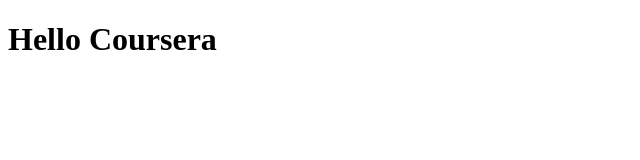
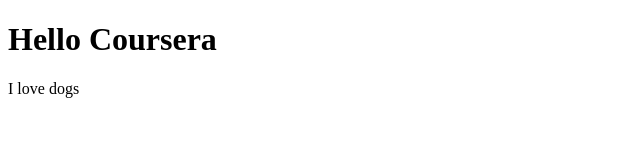
Before and after one commit to ElleBee12/coursera-test, a plain HTML site: page site/index.html in a window 1280 px wide. Shown: the full height of the page, 0-640 px from the left. Drawn offline with Linux system fonts and the light colour scheme.

Commit message:
paragraph addition to contnet.

```diff
--- a/site/index.html
+++ b/site/index.html
@@ -5,6 +5,7 @@
 </head>
 <body>
 	<h1>Hello Coursera</h1>
+	<p>I love dogs</p>
 
 </body>
 </html>
```
